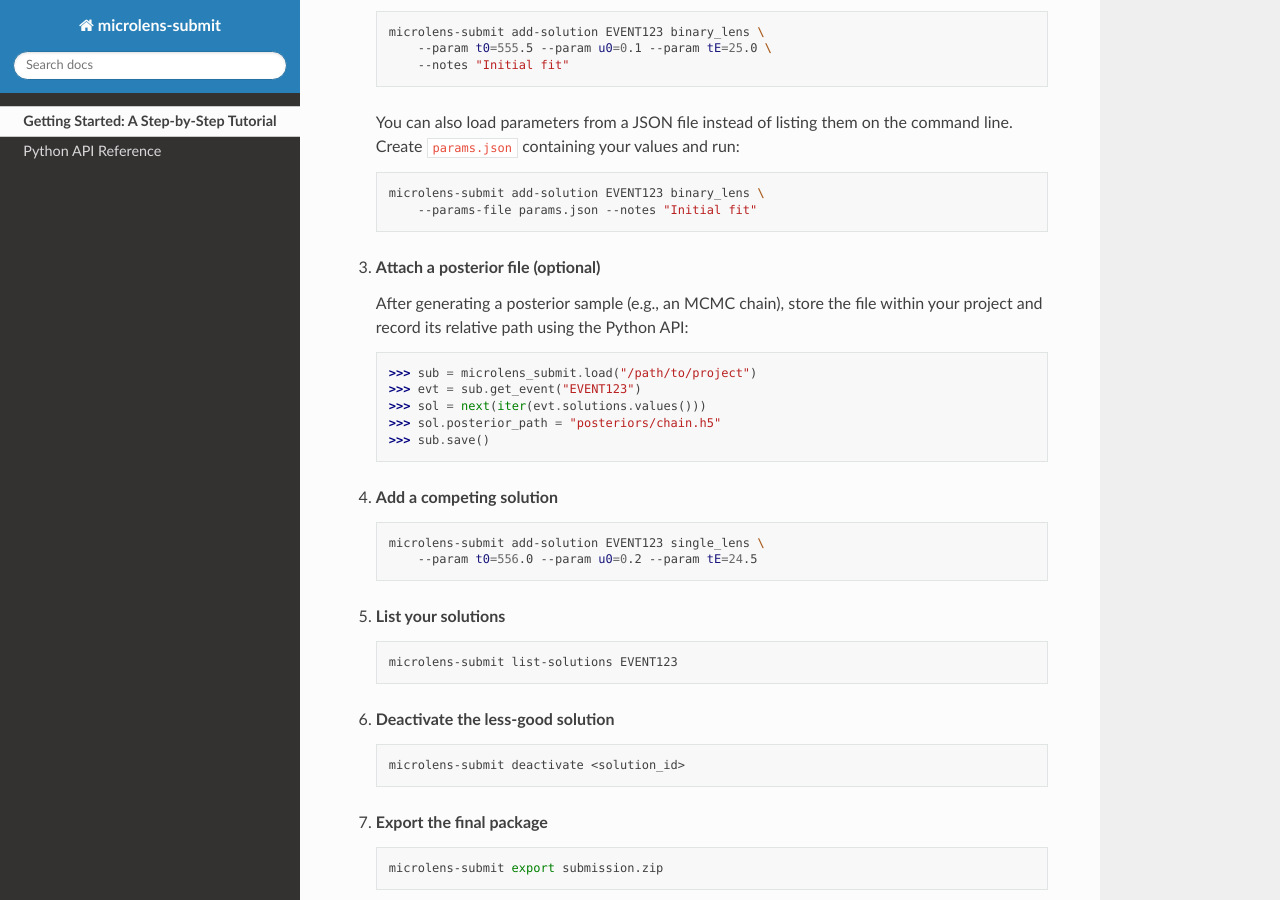
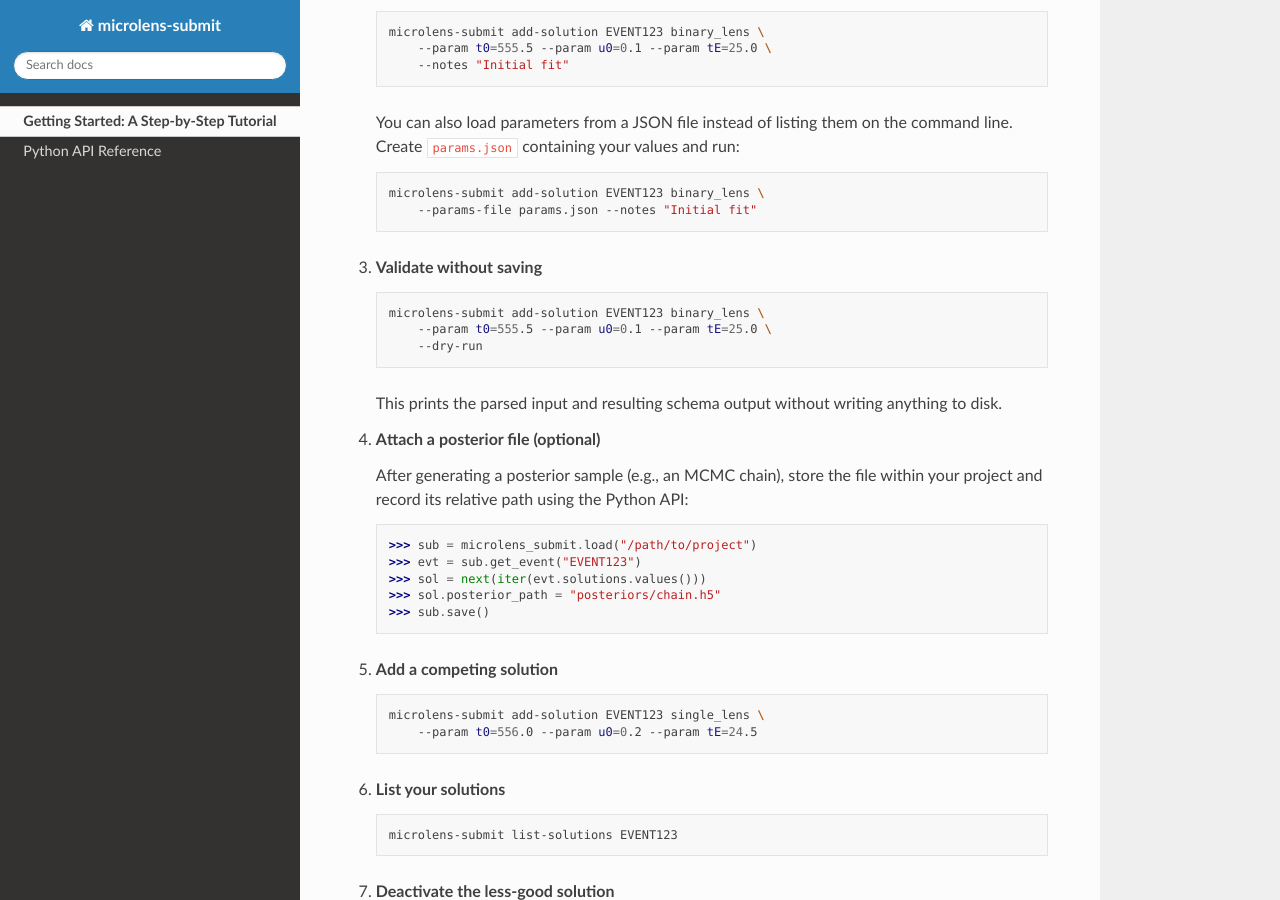
Before and after one commit to AmberLee2427/microlens-submit, a Sphinx documentation site: the page built from docs/tutorial.rst, in a window 1280 px wide and 900 px high, scrolled down 386 px. Built offline with Sphinx 7.4.7 and the Read the Docs theme 3.1.0, drawn with Linux system fonts in a browser that asks for light colours.

Commit message:
Document dry-run usage

```diff
--- a/docs/tutorial.rst
+++ b/docs/tutorial.rst
@@ -27,7 +27,18 @@ If your terminal does not support ANSI escape codes, add ``--no-color`` to disab
       microlens-submit add-solution EVENT123 binary_lens \
           --params-file params.json --notes "Initial fit"
 
-3. **Attach a posterior file (optional)**
+3. **Validate without saving**
+
+   .. code-block:: bash
+
+      microlens-submit add-solution EVENT123 binary_lens \
+          --param t0=555.5 --param u0=0.1 --param tE=25.0 \
+          --dry-run
+
+   This prints the parsed input and resulting schema output without writing
+   anything to disk.
+
+4. **Attach a posterior file (optional)**
 
    After generating a posterior sample (e.g., an MCMC chain), store the file
    within your project and record its relative path using the Python API::
--- a/pyproject.toml
+++ b/pyproject.toml
@@ -6,7 +6,7 @@ build-backend = "setuptools.build_meta"
 
 [project]
 name = "microlens-submit"
-version = "0.6.0"
+version = "0.6.1"
 authors = [
   { name="Amber Malpas", email="malpas.1@Oosu.edu" },
 ]
```
Also changed, not shown: other parts of docs/tutorial.rst (+4 -4 lines), CHANGELOG.md (+14 -0 lines), README.md (+2 -0 lines), docs/Submission_Tool_Tutorial.ipynb, 2 other files.
